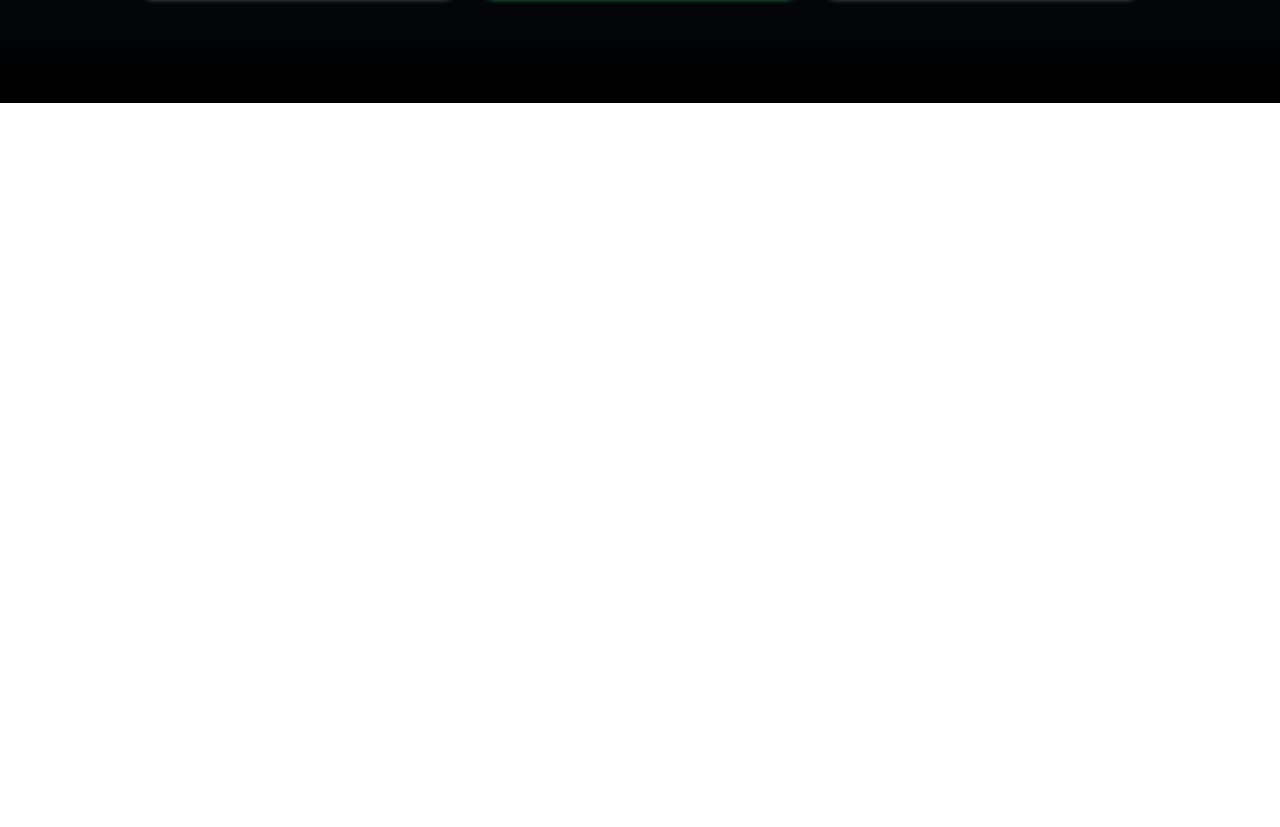
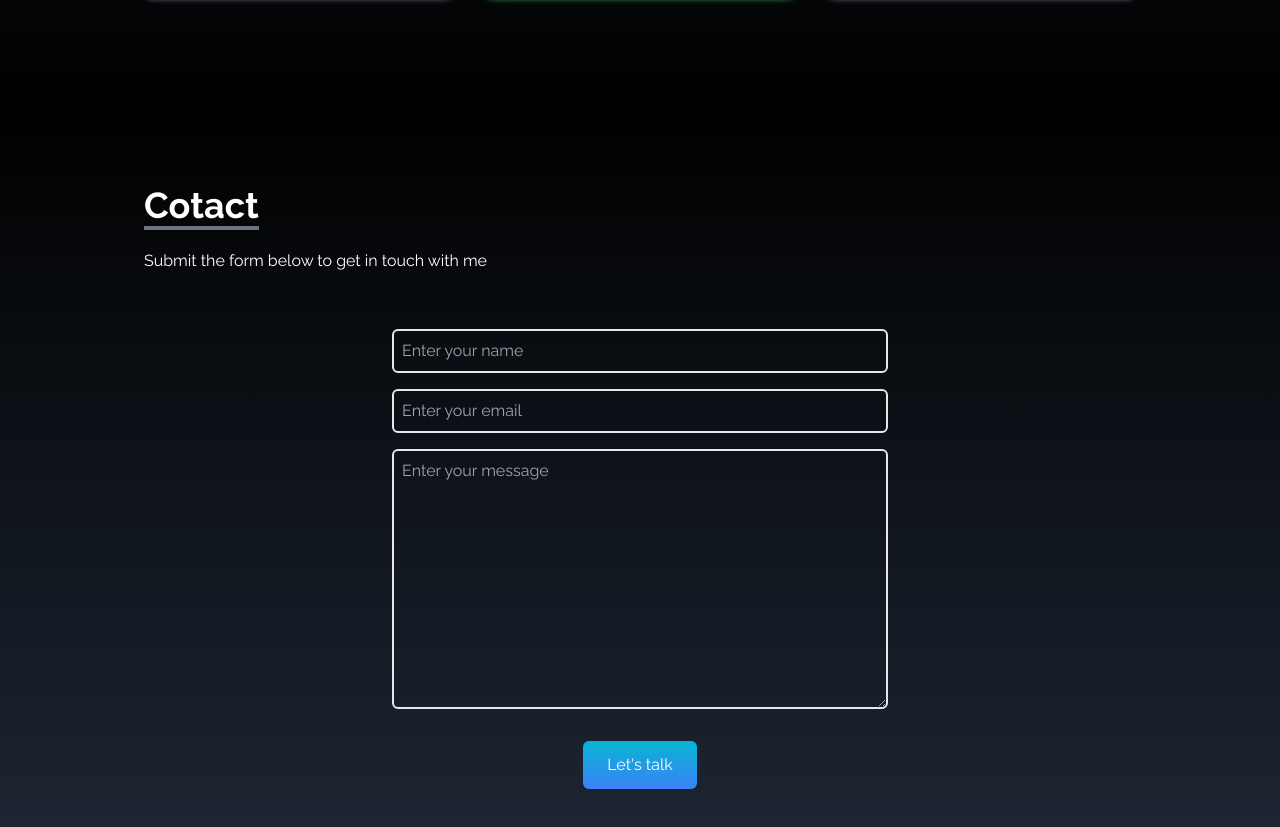
Before and after one commit to Javedansari1993/portfolio, a React (Create React App) app: page / in a window 1280 px wide. Shown: the part 3348-4175 px from the top of the page. Before the commit the page ends 3451 px from the top, so only its background shows below. Built offline with nearby package versions, Linux system fonts and the light colour scheme.

Commit message:
add contact componenet

```diff
--- a/src/App.js
+++ b/src/App.js
@@ -1,4 +1,5 @@
 import About from "./components/About";
+import Contact from "./components/Contact";
 import Experience from "./components/Experience";
 import Home from "./components/Home";
 import NavBar from "./components/NavBar";
@@ -8,13 +9,14 @@
 function App() {
   return (
     <div>
-      <NavBar/>
-      <Home/>
-      <About/>
-      <Portfolio/>
-      <Experience/>
+      <NavBar />
+      <Home />
+      <About />
+      <Portfolio />
+      <Experience />
+      <Contact />
 
-      <SocialLinks/>
+      <SocialLinks />
     </div>
   );
 }
--- /dev/null
+++ b/src/components/Contact.jsx
@@ -0,0 +1,52 @@
+import React from "react";
+
+const Contact = () => {
+  return (
+    <div
+      name="contact"
+      className="w-full h-screen bg-gradient-to-b from-black to-gray-800 p-4 text-white"
+    >
+      <div className="flex flex-col p-4 justify-center max-w-screen-lg mx-auto h-full">
+        <div className="pb-8">
+          <p className="text-4xl font-bold inline border-b-4 border-gray-500">
+            Cotact
+          </p>
+          <p className="py-6">Submit the form below to get in touch with me</p>
+        </div>
+
+        <div className=" flex justify-center items-center">
+          <form
+            action="https://getform.io/f/36d484a1-e48a-45ca-925c-24091fa04444"
+            method="POST"
+            className=" flex flex-col w-full md:w-1/2"
+          >
+            <input
+              type="text"
+              name="name"
+              placeholder="Enter your name"
+              className="p-2 bg-transparent border-2 rounded-md text-white focus:outline-none"
+            />
+            <input
+              type="text"
+              name="email"
+              placeholder="Enter your email"
+              className="my-4 p-2 bg-transparent border-2 rounded-md text-white focus:outline-none"
+            />
+            <textarea
+              name="message"
+              placeholder="Enter your message"
+              rows="10"
+              className="p-2 bg-transparent border-2 rounded-md text-white focus:outline-none"
+            ></textarea>
+
+            <button className="text-white bg-gradient-to-b from-cyan-500 to-blue-500 px-6 py-3 my-8 mx-auto flex items-center rounded-md hover:scale-110 duration-300">
+              Let's talk
+            </button>
+          </form>
+        </div>
+      </div>
+    </div>
+  );
+};
+
+export default Contact;
```
Also changed, not shown: src/assets/graphql.png (deleted), src/assets/nextjs.png (deleted).
